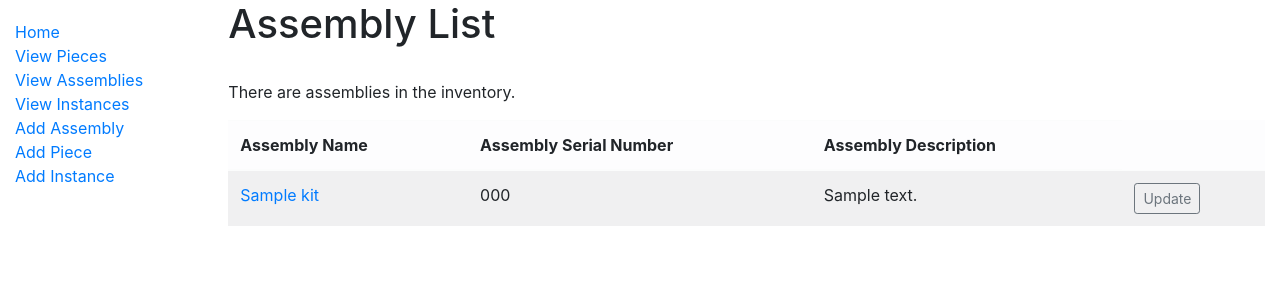
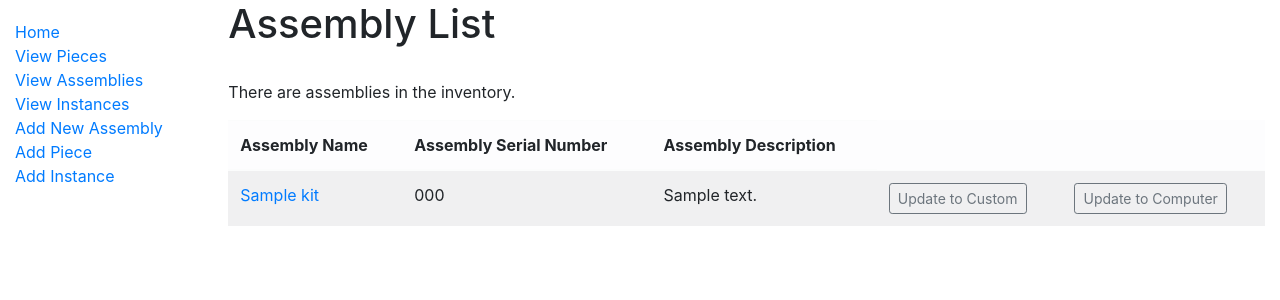
Before and after one commit to eRJe79/SIMS, a Django app: page /inventory/kit_list/ in a window 1280 px wide. Shown: the top 300 px of the page. Run offline with Django 3.2, Linux system fonts and the light colour scheme; tables that the repository leaves empty hold one stand-in row (values such as "Sample post"); parts of the project's set-up code (start-up, migrations or seed data) failed here and were passed over.

Commit message:
Added Computer template (special assembly) composed of 5 components for now

```diff
--- a/SIMS/inventory/models.py
+++ b/SIMS/inventory/models.py
@@ -183,6 +183,7 @@ class Kit(models.Model):
         return self.pieceinstance_set.all()
 
 
+
 # Class describing the instance of pieces with their specific attributes and methods
 class PieceInstance(models.Model):
     """Model representing a specific piece of a part (i.e. that can be moved from the inventory)."""
--- a/SIMS/inventory/urls.py
+++ b/SIMS/inventory/urls.py
@@ -16,6 +16,7 @@ from .views import (
     all_piece_instance,
     search_piece_database,
     search_instance_database,
+    update_computer_assembly,
     KitCreate,
     KitList,
     show_kit,
@@ -53,6 +54,7 @@ urlpatterns = [
     path('kit_list/', KitList.as_view(), name='kit-list'),
     path('kit_detail/<primary_key>', show_kit, name='kit-detail'),
     path('kit_update/<kit_id>', update_kit, name='kit-update'),
+    path('computer_update/<kit_id>', update_computer_assembly, name='computer-update'),
 
     path('database_csv', database_csv, name='database_csv'),
 
--- a/SIMS/inventory/views.py
+++ b/SIMS/inventory/views.py
@@ -361,8 +361,8 @@ def search_instance_database(request):
     else:
         return render(request, 'inventory/search_instance.html', {})
 
-# Kit Management Section
-#Create new kit
+# Assembly Management Section
+#Create new assembly
 class KitCreate(CreateView):
     template_name = 'inventory/kit_form.html'
     model = Kit
@@ -405,20 +405,56 @@ def update_kit(request, kit_id):
         'formset': formset,
         'form': form,
     }
-    if request.method == 'POST':
-        print(request.POST)
     if all([form.is_valid() and formset.is_valid()]):
         print("form and formset valid")
-        parent = form.save(commit= False)
+        parent = form.save(commit=False)
         parent.save()
         for form in formset:
             child = form.save(commit=False)
+            if child.serial_number is not None:
+                if child.kit is None:
+                    print("Added new assembly")
+                    child.kit = parent
+                child.save()
+        return redirect('kit-list')
+    return render(request, 'inventory/kit_update.html', context)
+
+
+def update_computer_assembly(request, kit_id):
+    kit = Kit.objects.get(pk=kit_id)
+    kit.date_update = timezone.now()
+    kit.update_comment = ''
+    form = KitForm(request.POST or None, instance=kit)
+    qs = kit.pieceinstance_set.all()
+    # We have 1 CPU, 2 Memory Disk, 1 GPU and 1 RAM per computer = 5 components
+    print(qs)
+    if qs:
+        ComputerFormset = modelformset_factory(PieceInstance, form=PieceInstanceForm, extra=0)
+    else:
+        ComputerFormset = modelformset_factory(PieceInstance, form=PieceInstanceForm, extra=5)
+    formset_computer = ComputerFormset(request.POST or None, request.FILES or None, queryset=qs)
+    context = {
+        'kit': kit,
+        'formset_computer': formset_computer,
+        'form': form,
+    }
+    if all([form.is_valid() and formset_computer.is_valid()]):
+        print("form and formsets valid")
+        parent = form.save(commit=False)
+        parent.save()
+        for form in formset_computer:
+            child = form.save(commit=False)
+            print(child)
             if child.kit is None:
-                print("Added new assembly")
+                print("Added new cpu")
                 child.kit = parent
             child.save()
+        print(child)
         return redirect('kit-list')
-    return render(request, 'inventory/kit_update.html', context)
+    else:
+        print(form.errors)
+        print(formset_computer.errors)
+    return render(request, 'inventory/computer_update.html', context)
 
 
 # Display Kit List
--- a/SIMS/templates/base/base.html
+++ b/SIMS/templates/base/base.html
@@ -36,7 +36,7 @@
           <li><a href="{% url 'piece' %}">View Pieces</a></li>
           <li><a href="{% url 'kit-list' %}">View Assemblies</a></li>
           <li><a href="{% url 'piece-instance-list' %}">View Instances</a></li>
-          <li><a href="{% url 'kit-create' %}">Add Assembly</a></li>
+          <li><a href="{% url 'kit-create' %}">Add New Assembly</a></li>
           <li><a href="{% url 'piece-create' %}">Add Piece</a></li>
           <li><a href="{% url 'piece-instance-create' %}">Add Instance</a></li>
         </ul>
--- a/SIMS/templates/inventory/kit_detail.html
+++ b/SIMS/templates/inventory/kit_detail.html
@@ -26,7 +26,8 @@
         {% endfor %}</p>
 	</ul>
     </p>
-	  <td><a href="{% url 'kit-update' kit.id %}" class="btn btn-outline-secondary btn-sm">Update</a></td>
+	  <td><a href="{% url 'kit-update' kit.id %}" class="btn btn-outline-secondary btn-sm">Update to Custom</a></td>
+	  <td><a href="{% url 'computer-update' kit.id %}" class="btn btn-outline-secondary btn-sm">Update to Computer</a></td>
   </div>
 </div>
 
--- a/SIMS/templates/inventory/kit_list.html
+++ b/SIMS/templates/inventory/kit_list.html
@@ -19,7 +19,8 @@
       <td><a href="{{ kit.get_absolute_url }}">{{ kit.name }}</a></td>
       <td>{{ kit.kit_serialnumber }}</td>
       <td>{{ kit.description }}</td>
-	  <td><a href="{% url 'kit-update' kit.id %}" class="btn btn-outline-secondary btn-sm">Update</a></td>
+	  <td><a href="{% url 'kit-update' kit.id %}" class="btn btn-outline-secondary btn-sm">Update to Custom</a></td>
+	  <td><a href="{% url 'computer-update' kit.id %}" class="btn btn-outline-secondary btn-sm">Update to Computer</a></td>
     </tr>
     {% endfor %}
 </table>
--- a/SIMS/templates/inventory/piece_detail.html
+++ b/SIMS/templates/inventory/piece_detail.html
@@ -73,7 +73,7 @@
         </tr>
 		</thead>
       {% for copy in piece_instance %}
-      {% if copy.piece.piece_model == piece.piece_model %}
+      {% if copy.piece.cae_part_number == piece.cae_part_number %}
       <tr class="datarow">
         <td><a href="{{ copy.get_absolute_url }}">{{ copy.serial_number }}</a></td>
         <td>{{ copy.manufacturer_serialnumber }}</td>
```
Also changed, not shown: SIMS/templates/inventory/computer_update.html (added, +43 -0 lines).
